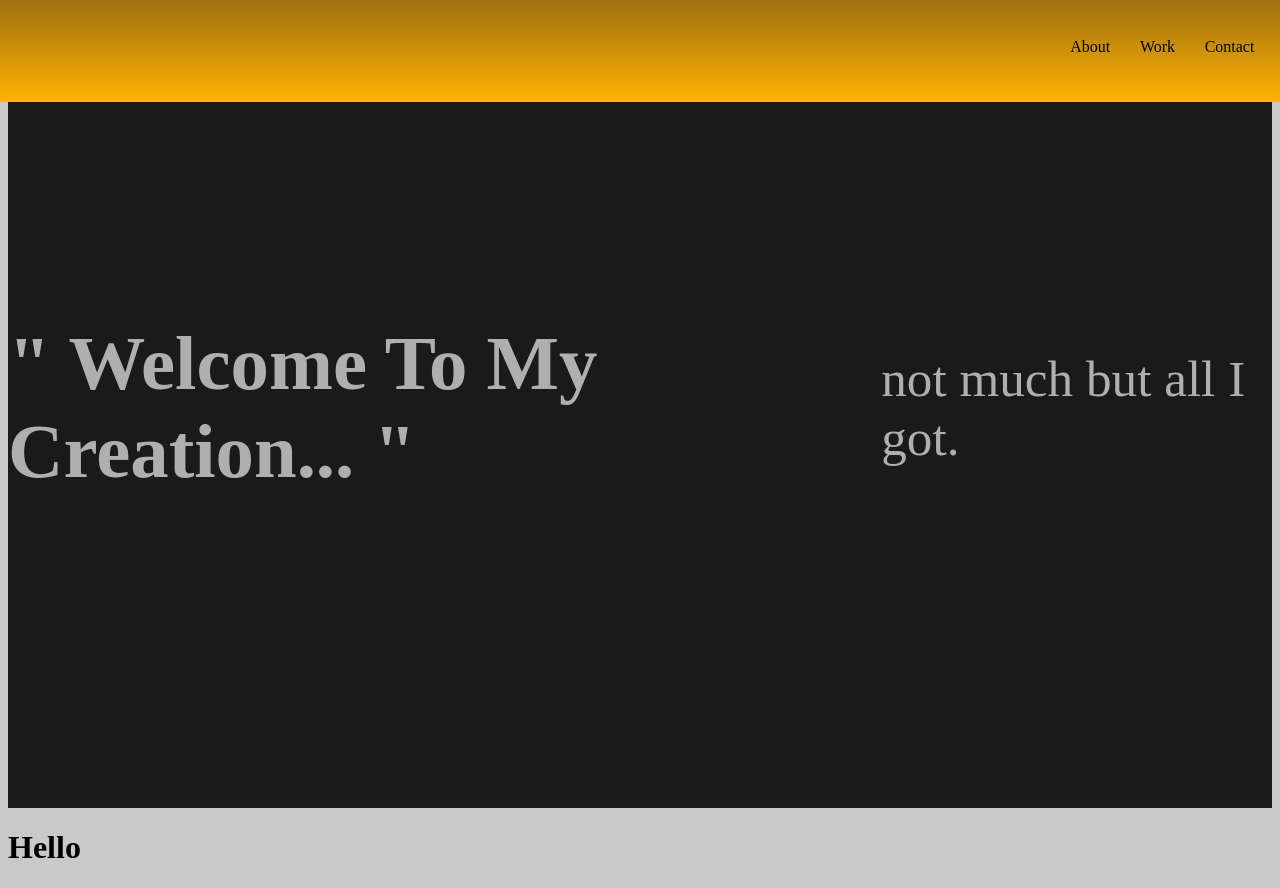
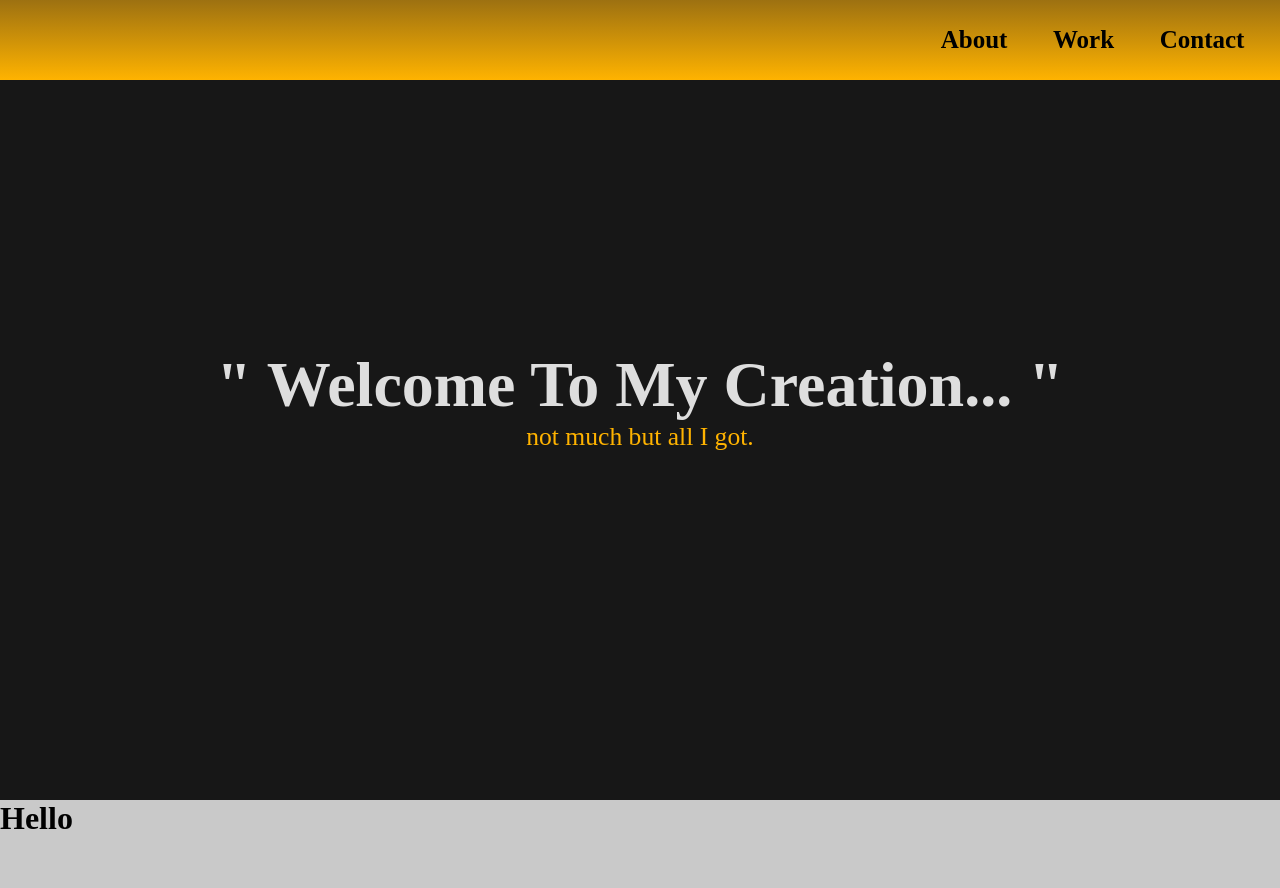
Before and after one commit to tyrhoads/html_practice, a plain HTML site: page portfolio.html in a window 1280 px wide. After the commit the page ends 837 px from the top, so only its background shows below. Drawn offline with Linux system fonts and the light colour scheme.

Commit message:
polished it up

```diff
--- a/portfolio_sytle.css
+++ b/portfolio_sytle.css
@@ -1,3 +1,8 @@
+* {
+    margin: 0;
+    padding: 0;
+  }
+
 html{
     box-sizing: border-box;
 
@@ -5,33 +10,41 @@ html{
 .welcome-section{
     height: 100vh;
     width: 100%;
-    background-color: rgb(26, 26, 26);
-    font-size:4vw;
-    color: #afafaf;
+    background-color:  #171717;
+    color: #DEDEDE;
     font-family: Goudy Old Style, serif;
     display: flex;
+    flex-direction: column;
     justify-content: center;
     align-items: center;
-    margin: 0px;
+
 
 
 
 }
+.welcome-section h1{
+    font-size:5vw;
+}
+.welcome-section p{
+    font-size:2vw;
+    color:#FFB300;
+}
+
 
 body{
     background-color: rgb(201, 201, 201);
     overflow: scroll;
+
 }
 .nav-bar{
 
-    height: 8vh;
+    height: 10vh;
     width: 100%;
     background: linear-gradient(0deg, #FFB300,#9d7111);
-    text-align: right;
-    padding-top: 3%;
+    display: flex;
     position: fixed;
-
-    justify-content: flex-end;
+    align-items: center;
+    justify-content: right;
     top: 0;
     left: 0;
     z-index: 10;
@@ -39,8 +52,12 @@ body{
 }
 a{
     padding-right: 2%;
-
+    margin: 10px;
+    font-size: 25px;
+    font-weight: bold;
+    font-family: Goudy Old Style;
 }
 html{
     scroll-behavior: smooth;
+    box-sizing: border-box;
 }
```
